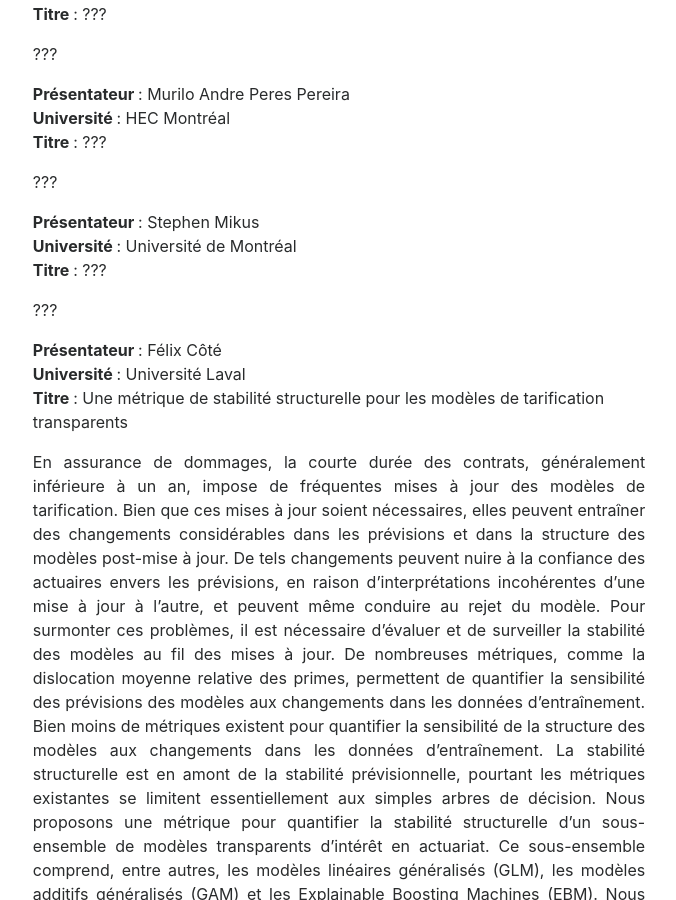
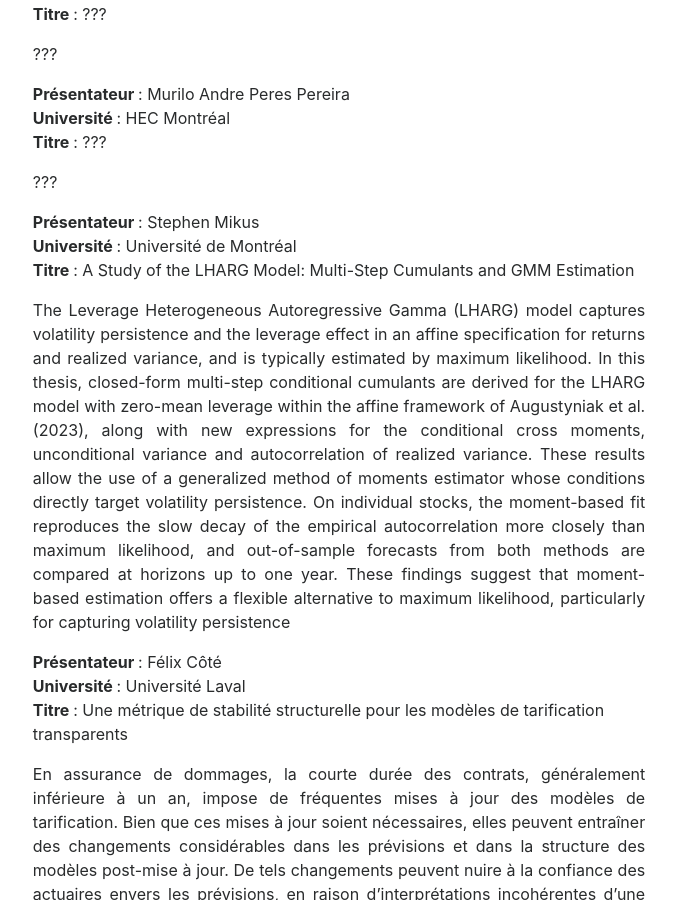
Before and after one commit to XavLef/Quantact_2026, a Jekyll site: the page built from program.html, in a window 1280 px wide and 900 px high, scrolled down 1600 px. Shown: the whole window, without its empty margins (301-977 px from the left). Built offline with Jekyll 4.4.1, drawn with Linux system fonts in a browser that asks for light colours; nearby versions of some CDN libraries.

Commit message:
Revise abstract 5 with title and detailed description
Updated the abstract for a study on the LHARG model, including the title and detailed description.

```diff
--- a/_includes/abstracts.html
+++ b/_includes/abstracts.html
@@ -44,10 +44,10 @@
 <p>
   <strong class="i18n" data-fr="Présentateur " data-en="Speaker">Présentateur </strong>: Stephen Mikus<br>
   <strong class="i18n" data-fr="Université " data-en="University">Université </strong>: Université de Montréal<br>
-  <strong class="i18n" data-fr="Titre " data-en="Title">Titre </strong>: ???
+  <strong class="i18n" data-fr="Titre " data-en="Title">Titre </strong>: A Study of the LHARG Model: Multi-Step Cumulants and GMM Estimation
 </p>
 <p class="text-justify" style="text-align: justify;">
-  ???
+  The Leverage Heterogeneous Autoregressive Gamma (LHARG) model captures volatility persistence and the leverage effect in an affine specification for returns and realized variance, and is typically estimated by maximum likelihood. In this thesis, closed-form multi-step conditional cumulants are derived for the LHARG model with zero-mean leverage within the affine framework of Augustyniak et al. (2023), along with new expressions for the conditional cross moments, unconditional variance and autocorrelation of realized variance. These results allow the use of a generalized method of moments estimator whose conditions directly target volatility persistence. On individual stocks, the moment-based fit reproduces the slow decay of the empirical autocorrelation more closely than maximum likelihood, and out-of-sample forecasts from both methods are compared at horizons up to one year. These findings suggest that moment-based estimation offers a flexible alternative to maximum likelihood, particularly for capturing volatility persistence
 </p>
 
 <!-- Abstract 6 -->
```
